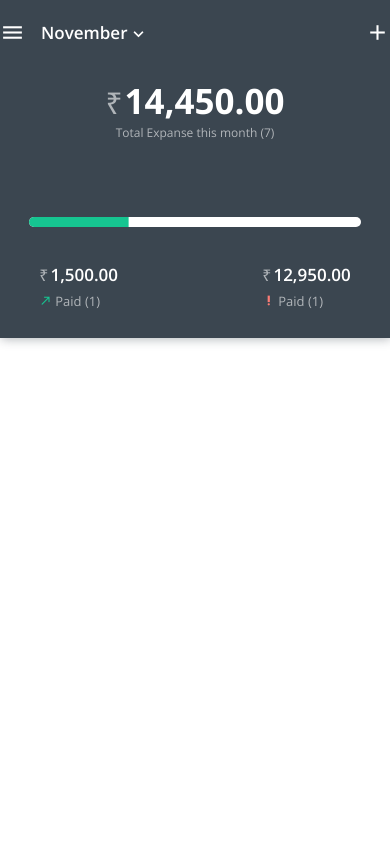
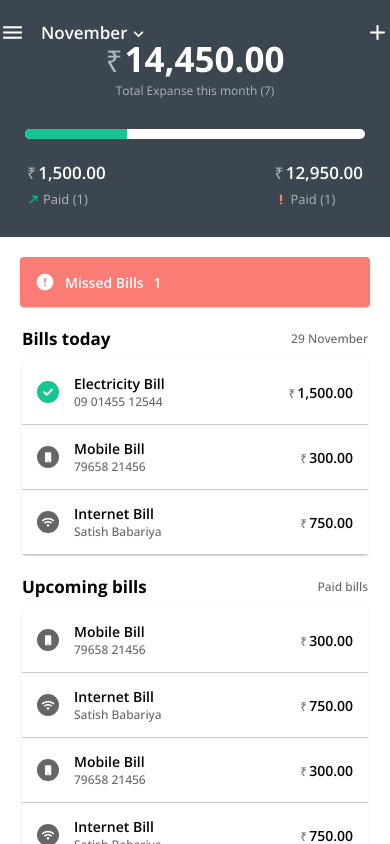
Before and after one commit to nomuq/billpay, a React Native app: screen /Dashboard in a window 390 px wide. Built offline with nearby package versions, Linux system fonts and the light colour scheme; what expo-linking would draw is missing.

Commit message:
dashboard ui design

```diff
--- a/screens/Dashboard.tsx
+++ b/screens/Dashboard.tsx
@@ -1,72 +1,150 @@
 import * as React from "react";
 import {
   PixelRatio,
+  ScrollView,
   StyleSheet,
   Text,
+  TouchableOpacity,
   useWindowDimensions,
   View,
 } from "react-native";
 // import { Text, View } from "../components/Themed";
 import Colors from "../constants/Colors";
 import { BarChart, Grid } from "react-native-svg-charts";
-import { ProgressBar } from "react-native-paper";
+import { ProgressBar, Snackbar, Surface } from "react-native-paper";
 import {
   SafeAreaView,
   useSafeAreaInsets,
 } from "react-native-safe-area-context";
-import { MaterialIcons } from "@expo/vector-icons";
+import { FontAwesome5, MaterialIcons } from "@expo/vector-icons";
+import { useNavigation } from "@react-navigation/core";
 
 export default function Dashboard({ navigation }: any) {
+  const insets = useSafeAreaInsets();
+
+  const bills = [
+    {
+      bill_name: "Electricity Bill",
+      bill_amount: "1,500.00",
+      bill_due_date: "12/12/2020",
+      bill_status: "Paid",
+      bill_number: "09 01455 12544",
+      bill_type: "Electricity",
+    },
+    {
+      bill_name: "Mobile Bill",
+      bill_amount: "300.00",
+      bill_due_date: "12/12/2020",
+      bill_status: "Unpaid",
+      bill_number: "79658 21456",
+      bill_type: "Mobile",
+    },
+    {
+      bill_name: "Internet Bill",
+      bill_amount: "750.00",
+      bill_due_date: "12/12/2020",
+      bill_status: "Unpaid",
+      bill_number: "Satish Babariya",
+      bill_type: "Internet",
+    },
+  ];
+
+  const upcoming = [
+    {
+      bill_name: "Mobile Bill",
+      bill_amount: "300.00",
+      bill_due_date: "12/12/2020",
+      bill_status: "Unpaid",
+      bill_number: "79658 21456",
+      bill_type: "Mobile",
+    },
+    {
+      bill_name: "Internet Bill",
+      bill_amount: "750.00",
+      bill_due_date: "12/12/2020",
+      bill_status: "Unpaid",
+      bill_number: "Satish Babariya",
+      bill_type: "Internet",
+    },
+    {
+      bill_name: "Mobile Bill",
+      bill_amount: "300.00",
+      bill_due_date: "12/12/2020",
+      bill_status: "Unpaid",
+      bill_number: "79658 21456",
+      bill_type: "Mobile",
+    },
+    {
+      bill_name: "Internet Bill",
+      bill_amount: "750.00",
+      bill_due_date: "12/12/2020",
+      bill_status: "Unpaid",
+      bill_number: "Satish Babariya",
+      bill_type: "Internet",
+    },
+    {
+      bill_name: "Mobile Bill",
+      bill_amount: "300.00",
+      bill_due_date: "12/12/2020",
+      bill_status: "Unpaid",
+      bill_number: "79658 21456",
+      bill_type: "Mobile",
+    },
+    {
+      bill_name: "Internet Bill",
+      bill_amount: "750.00",
+      bill_due_date: "12/12/2020",
+      bill_status: "Unpaid",
+      bill_number: "Satish Babariya",
+      bill_type: "Internet",
+    },
+    {
+      bill_name: "Mobile Bill",
+      bill_amount: "300.00",
+      bill_due_date: "12/12/2020",
+      bill_status: "Unpaid",
+      bill_number: "79658 21456",
+      bill_type: "Mobile",
+    },
+    {
+      bill_name: "Internet Bill",
+      bill_amount: "750.00",
+      bill_due_date: "12/12/2020",
+      bill_status: "Unpaid",
+      bill_number: "Satish Babariya",
+      bill_type: "Internet",
+    },
+  ];
   return (
-    <SafeAreaView style={styles.container}>
-      <View style={styles.container}>
-        <Header />
-        <View style={styles.list}></View>
-      </View>
-    </SafeAreaView>
-  );
-}
-
-const styles = StyleSheet.create({
-  container: {
+    <SafeAreaView
+      style={{
         flex: 1,
         backgroundColor: Colors.primary,
-  },
-  header: {
-    flex: 1,
-    backgroundColor: Colors.primary,
-    shadowColor: Colors.primary,
-    shadowOffset: { width: 1, height: 1 },
-    shadowOpacity: 0.4,
-    shadowRadius: 10,
-    elevation: 5,
-    zIndex: 1,
-  },
-  list: {
-    flex: 1.5,
-    backgroundColor: Colors.background,
-  },
-});
-
-function Header({ navigation }: any) {
-  const insets = useSafeAreaInsets();
-  const { height, width } = useWindowDimensions();
-  return (
-    <View style={styles.header}>
-      <View
-        style={{
-          paddingTop: insets.top,
-          paddingBottom: insets.bottom,
-          flex: 1,
-          justifyContent: "space-between",
-          alignItems: "center",
       }}
     >
       <View
         style={{
-            flex: 1.8,
+          flex: 1,
+          backgroundColor: Colors.background,
+        }}
+      >
+        <View
+          style={{
+            backgroundColor: Colors.primary,
+          }}
+        >
+          <View
+            style={{
+              flexDirection: "column",
+              margin: 25,
+              paddingTop: insets.top,
+            }}
+          >
+            <View
+              style={{
                 justifyContent: "center",
                 alignItems: "center",
+                marginVertical: 10,
               }}
             >
               <View
@@ -105,16 +183,6 @@ function Header({ navigation }: any) {
                 Total Expanse this month (7)
               </Text>
             </View>
-        <View
-          style={{
-            flex: 1,
-          }}
-        >
-          <View
-            style={{
-              paddingBottom: 10,
-            }}
-          >
             <ProgressBar
               progress={0.3}
               color={"#16c591"}
@@ -122,19 +190,18 @@ function Header({ navigation }: any) {
                 backgroundColor: "#fff",
                 borderRadius: 10,
                 height: 10,
-                width: width * 0.85,
                 elevation: 5,
                 zIndex: 1,
+                marginVertical: 20,
               }}
             />
-          </View>
+
             <View
               style={{
-              flex: 1,
                 flexDirection: "row",
                 justifyContent: "space-between",
                 alignItems: "center",
-              marginHorizontal: 10,
+                marginHorizontal: 2,
               }}
             >
               <StatsComponent
@@ -151,7 +218,287 @@ function Header({ navigation }: any) {
             </View>
           </View>
         </View>
+
+        <ScrollView>
+          <View
+            style={{
+              margin: 20,
+            }}
+          >
+            <View>
+              <MissedBillsComponent
+                onPress={() => {
+                  navigation.navigate("Modal");
+                }}
+              ></MissedBillsComponent>
+              <View
+                style={{
+                  marginTop: 20,
+                  marginHorizontal: 2,
+                }}
+              >
+                <TodaysBills bills={bills}></TodaysBills>
               </View>
+              <View
+                style={{
+                  marginTop: 20,
+                  marginHorizontal: 2,
+                }}
+              >
+                <UpcomingBills bills={upcoming}></UpcomingBills>
+              </View>
+            </View>
+          </View>
+        </ScrollView>
+      </View>
+    </SafeAreaView>
+  );
+}
+
+function TodaysBills({ bills }: any) {
+  return (
+    <View>
+      <View
+        style={{
+          flexDirection: "row",
+          justifyContent: "space-between",
+          alignItems: "center",
+          marginBottom: 10,
+        }}
+      >
+        <Text
+          style={{
+            fontSize: PixelRatio.getFontScale() * 17,
+            fontFamily: "OpenSans-Bold",
+          }}
+        >
+          Bills today
+        </Text>
+        <Text
+          style={{
+            fontSize: 12,
+            fontFamily: "OpenSans-Medium",
+            color: "#00000099",
+          }}
+        >
+          {new Date().getDate() + " " + Months[new Date().getMonth()]}
+        </Text>
+      </View>
+      <BillList bills={bills}></BillList>
+    </View>
+  );
+}
+
+function UpcomingBills({ bills }: any) {
+  const navigation = useNavigation();
+  return (
+    <View>
+      <View
+        style={{
+          flexDirection: "row",
+          justifyContent: "space-between",
+          alignItems: "center",
+          marginBottom: 10,
+        }}
+      >
+        <Text
+          style={{
+            fontSize: PixelRatio.getFontScale() * 17,
+            fontFamily: "OpenSans-Bold",
+          }}
+        >
+          Upcoming bills
+        </Text>
+        <TouchableOpacity
+          onPress={() => {
+            navigation.navigate("Modal");
+          }}
+        >
+          <Text
+            style={{
+              fontSize: 12,
+              fontFamily: "OpenSans-Medium",
+              color: "#00000099",
+            }}
+          >
+            Paid bills
+          </Text>
+        </TouchableOpacity>
+      </View>
+      <BillList bills={bills}></BillList>
+    </View>
+  );
+}
+
+function BillList({ bills }: any) {
+  return (
+    <Surface
+      style={{
+        zIndex: 1,
+        elevation: 2,
+        borderRadius: 4,
+        backgroundColor: "#ffffff",
+      }}
+    >
+      {bills.map((bill: any) => {
+        return <BillCard bill={bill}></BillCard>;
+      })}
+    </Surface>
+  );
+}
+
+function BillCard({ bill }: any) {
+  return (
+    <View
+      style={{
+        flexDirection: "row",
+        borderBottomWidth: 1,
+        borderBottomColor: "#00000033",
+        paddingVertical: 6,
+        backgroundColor: "#fff",
+      }}
+    >
+      {bill.bill_status == "Unpaid" ? (
+        <View
+          style={{
+            width: 22,
+            height: 22,
+            backgroundColor: "#00000099",
+            borderRadius: 22,
+            justifyContent: "center",
+            alignItems: "center",
+            margin: 15,
+          }}
+        >
+          {bill.bill_type == "Internet" && (
+            <FontAwesome5 name="wifi" size={10} color={"#fff"} />
+          )}
+          {bill.bill_type == "Mobile" && (
+            <FontAwesome5 name="mobile" size={10} color={"#fff"} />
+          )}
+        </View>
+      ) : (
+        <View
+          style={{
+            width: 22,
+            height: 22,
+            backgroundColor: "#16c591",
+            borderRadius: 22,
+            justifyContent: "center",
+            alignItems: "center",
+            margin: 15,
+          }}
+        >
+          <FontAwesome5 name="check" size={10} color={"#fff"} />
+        </View>
+      )}
+      <View
+        style={{
+          flexDirection: "column",
+          justifyContent: "center",
+          flex: 1,
+        }}
+      >
+        <Text
+          style={{
+            fontSize: PixelRatio.getFontScale() * 14,
+            fontFamily: "OpenSans-SemiBold",
+          }}
+        >
+          {bill.bill_name}
+        </Text>
+        <Text
+          style={{
+            fontSize: 12,
+            fontFamily: "OpenSans-Medium",
+            color: "#00000099",
+          }}
+        >
+          {bill.bill_number}
+        </Text>
+      </View>
+      <View
+        style={{
+          justifyContent: "center",
+          paddingHorizontal: 15,
+        }}
+      >
+        <View
+          style={{
+            flexDirection: "row",
+            alignItems: "baseline",
+          }}
+        >
+          <Text
+            style={{
+              fontSize: 12,
+              color: "#00000099",
+              fontFamily: "OpenSans-Regular",
+              paddingRight: 2,
+            }}
+          >
+            {"\u20B9"}
+          </Text>
+          <Text
+            style={{
+              fontSize: 14,
+              // color: "#ffffff",
+              fontFamily: "OpenSans-SemiBold",
+            }}
+          >
+            {bill.bill_amount}
+          </Text>
+        </View>
+      </View>
+    </View>
+  );
+}
+
+function MissedBillsComponent({ onPress }: any) {
+  return (
+    <TouchableOpacity onPress={onPress}>
+      <Surface
+        style={{
+          zIndex: 1,
+          elevation: 2,
+          flexDirection: "row",
+          justifyContent: "space-between",
+          alignItems: "center",
+          borderRadius: 4,
+          backgroundColor: "#fa7c75",
+        }}
+      >
+        <View
+          style={{
+            flexDirection: "row",
+            alignItems: "center",
+            justifyContent: "space-between",
+
+            margin: 15,
+          }}
+        >
+          <MaterialIcons name="error" size={20} color={Colors.dark.text} />
+          <Text
+            style={{
+              color: Colors.dark.text,
+              fontFamily: "OpenSans-SemiBold",
+              flex: 1,
+              paddingHorizontal: 10,
+            }}
+          >
+            Missed Bills
+          </Text>
+          <Text
+            style={{
+              color: Colors.dark.text,
+              fontFamily: "OpenSans-SemiBold",
+            }}
+          >
+            1
+          </Text>
+        </View>
+      </Surface>
+    </TouchableOpacity>
   );
 }
 
@@ -211,3 +558,18 @@ function StatsComponent({ value, icon, icon_color }: any) {
     </View>
   );
 }
+
+const Months = [
+  "January",
+  "February",
+  "March",
+  "April",
+  "May",
+  "June",
+  "July",
+  "August",
+  "September",
+  "October",
+  "November",
+  "December",
+];
--- a/screens/ModalScreen.tsx
+++ b/screens/ModalScreen.tsx
@@ -1,19 +1,20 @@
-import { StatusBar } from 'expo-status-bar';
-import * as React from 'react';
-import { Platform, StyleSheet } from 'react-native';
+import { StatusBar } from "expo-status-bar";
+import * as React from "react";
+import { Platform, StyleSheet } from "react-native";
 
-import EditScreenInfo from '../components/EditScreenInfo';
-import { Text, View } from '../components/Themed';
+import EditScreenInfo from "../components/EditScreenInfo";
+import { Text, View } from "../components/Themed";
+import Colors from "../constants/Colors";
 
 export default function ModalScreen() {
   return (
     <View style={styles.container}>
-      <Text style={styles.title}>Modal</Text>
-      <View style={styles.separator} lightColor="#eee" darkColor="rgba(255,255,255,0.1)" />
-      <EditScreenInfo path="/screens/ModalScreen.tsx" />
+      {/* <Text style={styles.title}>Modal</Text> */}
+      {/* <View style={styles.separator} lightColor="#eee" darkColor="rgba(255,255,255,0.1)" />
+      <EditScreenInfo path="/screens/ModalScreen.tsx" /> */}
 
       {/* Use a light status bar on iOS to account for the black space above the modal */}
-      <StatusBar style={Platform.OS === 'ios' ? 'light' : 'auto'} />
+      <StatusBar style={Platform.OS === "ios" ? "light" : "auto"} />
     </View>
   );
 }
@@ -21,16 +22,17 @@ export default function ModalScreen() {
 const styles = StyleSheet.create({
   container: {
     flex: 1,
-    alignItems: 'center',
-    justifyContent: 'center',
+    alignItems: "center",
+    justifyContent: "center",
+    backgroundColor: Colors.primary,
   },
   title: {
     fontSize: 20,
-    fontWeight: 'bold',
+    fontWeight: "bold",
   },
   separator: {
     marginVertical: 30,
     height: 1,
-    width: '80%',
+    width: "80%",
   },
 });
```
Also changed, not shown: navigation/index.tsx (+4 -4 lines). Lines whose indentation alone changed are shown as unchanged.
